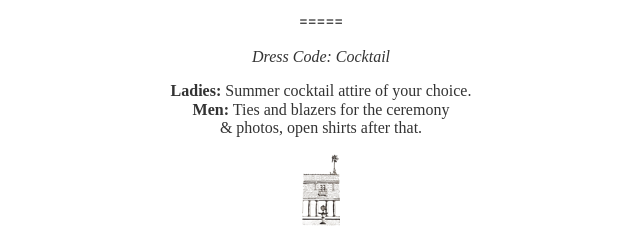
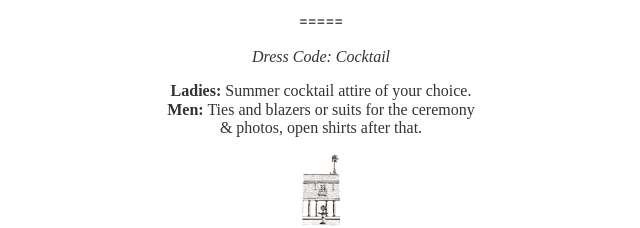
Before and after one commit to iteles/w-day-website, a website: page index.html in a window 1280 px wide. Shown: the part 1201-1429 px from the top of the page, 319-959 px from the left. Drawn offline with nearby package versions, Linux system fonts and the light colour scheme; a web font is replaced by a local one.

Commit message:
Small addition of note on suits, requested by my mother :roll_eyes:

```diff
--- a/index.html
+++ b/index.html
@@ -121,7 +121,7 @@
         <p class="codystar"> ===== </p>
         <p class="i"> Dress Code: Cocktail</p>
         <p> <span class="b">Ladies:</span> Summer cocktail attire of your choice.<br/>
-            <span class="b">Men:</span> Ties and blazers for the ceremony <br/> &amp; photos,
+            <span class="b">Men:</span> Ties and blazers or suits for the ceremony <br/> &amp; photos,
              open shirts after that. </p>
        <img src="./images/landim.png"
        alt="Line drawing of the mosteiro de Landim as a separator"
```
Also changed, not shown: pt/index.html (+1 -1 lines).
